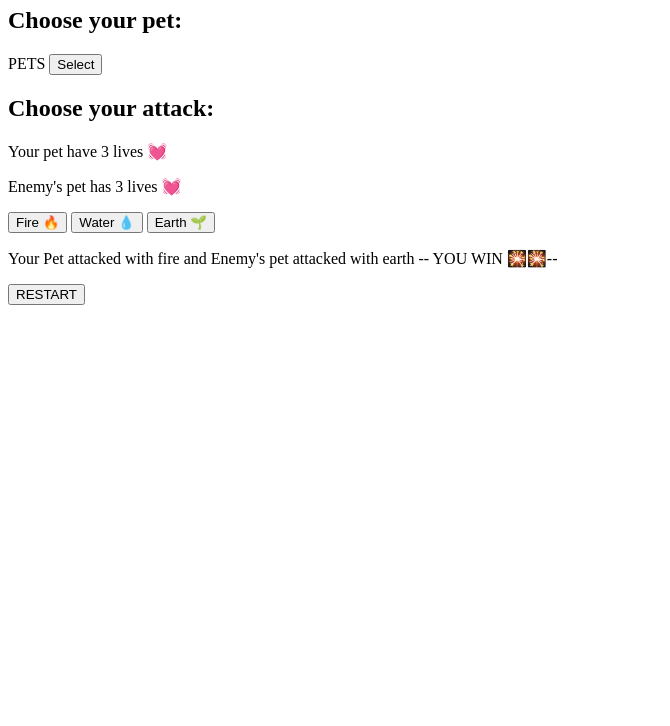
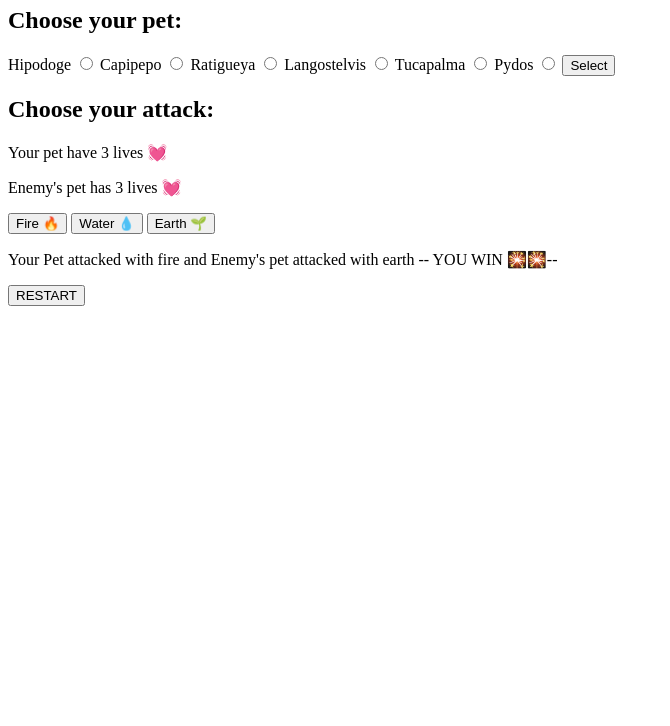
Before and after one commit to p3podev/mokepon, a plain HTML site: page index.html in a window 1280 px wide. Shown: the part 74-800 px from the top of the page, without its empty margins (0-670 px from the left). Drawn offline with Linux system fonts and the light colour scheme.

Commit message:
Feat create radios and labels for pets

```diff
--- a/index.html
+++ b/index.html
@@ -11,13 +11,31 @@
     <h1>MOKEPON 🔥💧🌱</h1>
     <section id="select_pet">
         <h2>Choose your pet:</h2>
-        PETS
+        <label for="hipodoge">Hipodoge</label>
+        <input type="radio" name="pet" id="hipodoge">
+        <label for="capipepo">Capipepo</label>
+        <input type="radio" name="pet" id="capipepo">
+        <label for="ratigueya">Ratigueya</label>
+        <input type="radio" name="pet" id="ratigueya">
+        <label for="langostelvis">Langostelvis</label>
+        <input type="radio" name="pet" id="langostelvis">
+        <label for="tucapalma">Tucapalma</label>
+        <input type="radio" name="pet" id="tucapalma">
+        <label for="pydos">Pydos</label>
+        <input type="radio" name="pet" id="pydos">
+        <!-- PETS
+        Hipodoge -> Agua
+        Capipepo -> Tierra
+        Ratigueya -> Fuego
+        Langostelvis -> Agua, Fuego
+        Tucapalma -> Agua y Tierra
+        Pydos -> Tierra y Fuego -->
         <button>Select</button>
     </section>
 
     <section id="select_attack">
         <h2>Choose your attack:</h2>
-        <p>Your pet have <span>3</span> lives 💓</p>  <!--Etiqueta Span Te sirve para que sea interactiva esa seccion-->
+        <p>Your pet have <span>3</span> lives 💓</p> <!--Etiqueta Span Te sirve para que sea interactiva esa seccion-->
         <p>Enemy's pet has <span>3</span> lives 💓</p>
         <p>
             <button>Fire 🔥</button>
```
